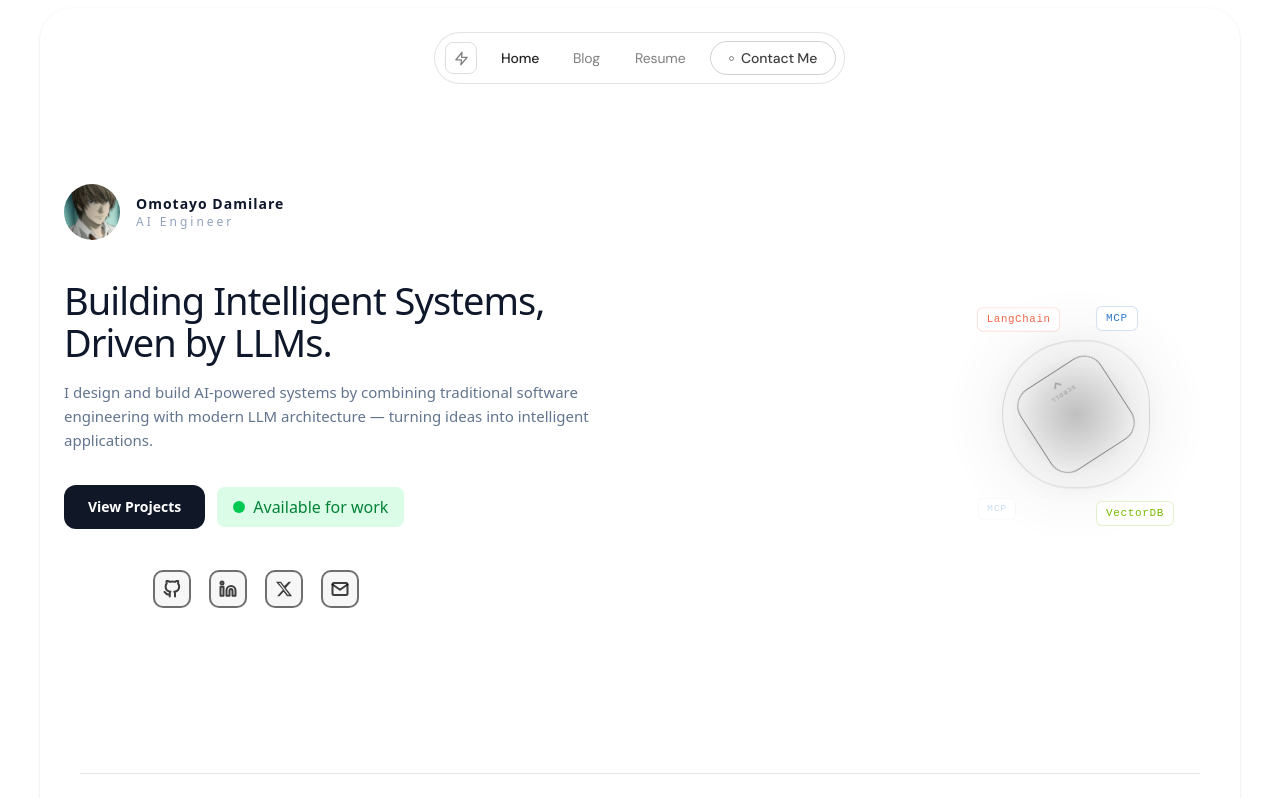
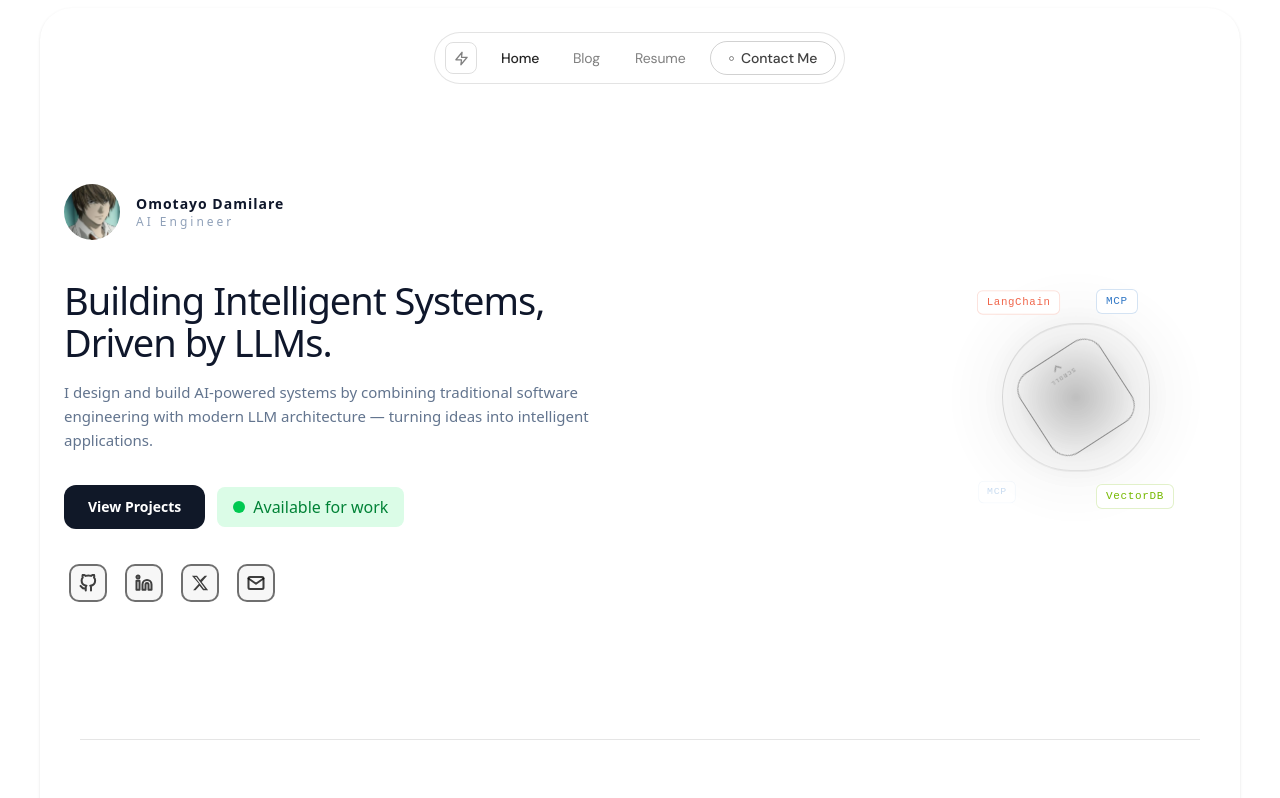
Before and after one commit to Dahmie87/portfolioIn3d, a React (Vite) app: page / in a window 1280 px wide. Shown: the top 798 px of the page. Built offline with nearby package versions, Linux system fonts and the light colour scheme.

Commit message:
chore: edit social icons padding

```diff
--- a/src/components/social.tsx
+++ b/src/components/social.tsx
@@ -462,14 +462,13 @@ const icons = [
   { Icon: GithubIcon,   href: `https://github.com/${GITHUB_USER}`,         label: "GitHub"   },
   { Icon: LinkedinIcon, href: "https://linkedin.com/in/damilare-omotayo",  label: "LinkedIn" },
   { Icon: XIcon,        href: "https://x.com/Dahmie87",                    label: "X"        },
-  { Icon: EmailIcon,    href: "mailto:omotayodamilare@gmail.com",           label: "Email"    },
+  { Icon: EmailIcon,    href: "mailto:omotayodamilare07@gmail.com",           label: "Email"    },
 ];
 
 /* ── root ──────────────────────────────────── */
 export default function SocialIcons() {
   return (
-    <div className="p-7 flex gap-2" style={{ }}>
-      <style>{styles}</style>
+<div className="flex gap-2" style={{ paddingTop: 30, paddingBottom: 8 }}>      <style>{styles}</style>
       {icons.map(({ Icon, href, label }, i) => {
         const Card = cardComponents[label];
         return (
--- a/src/pages/home.tsx
+++ b/src/pages/home.tsx
@@ -81,7 +81,7 @@ export default function HomePage(): React.ReactElement {
             </BlurReveal>
 
             {/* Social icons */}
-            <BlurReveal delay={1.05} className="ml-14 my-2">
+            <BlurReveal delay={1.05} className="">
               <SocialIcons />
             </BlurReveal>
 
--- /dev/null
+++ b/src/pages/projects.tsx
@@ -0,0 +1,9 @@
+import React from 'react'
+
+const ProjectsPage = () => {
+  return (
+    <div>ProjectsPage</div>
+  )
+}
+
+export default ProjectsPage
```
